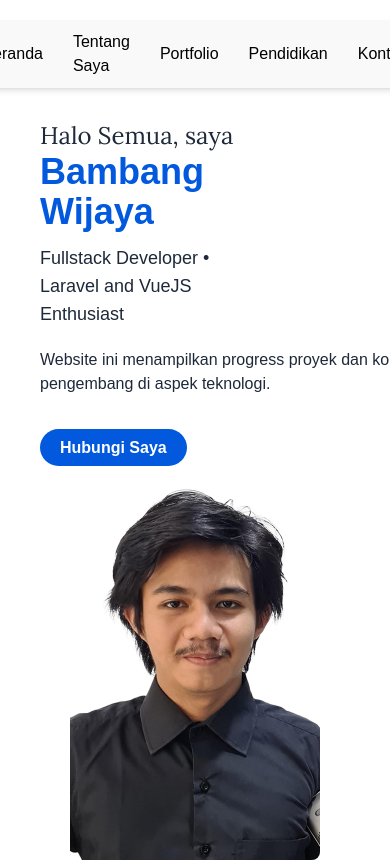
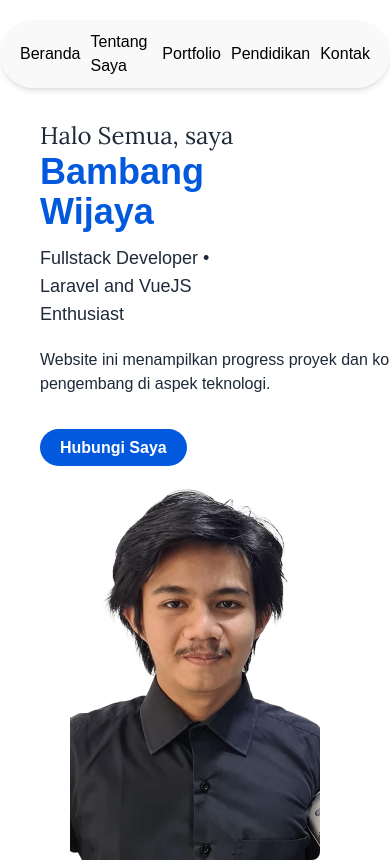
Before and after one commit to joytimess/wijaya-portofolio, a Vue app: page / in a window 390 px wide. Shown: the top 862 px of the page. Built offline with nearby package versions, Linux system fonts and the light colour scheme.

Commit message:
fix for mobile

```diff
--- a/src/assets/css/output.css
+++ b/src/assets/css/output.css
@@ -1019,6 +1019,16 @@
       justify-content: center;
     }
   }
+  .max-sm\:gap-2\.5 {
+    @media (width < 40rem) {
+      gap: calc(var(--spacing) * 2.5);
+    }
+  }
+  .max-sm\:px-5 {
+    @media (width < 40rem) {
+      padding-inline: calc(var(--spacing) * 5);
+    }
+  }
   .max-sm\:px-10 {
     @media (width < 40rem) {
       padding-inline: calc(var(--spacing) * 10);
--- a/src/components/Navbar.vue
+++ b/src/components/Navbar.vue
@@ -13,7 +13,7 @@ onMounted(async () => {
 
 <template>
     <nav class="w-full fixed top-0 left-0 right-0 z-10 flex justify-center animate__animated animate__fadeInDown">
-        <ul class="flex items-center gap-7.5 px-10 py-2.5 mt-5 rounded-full font-medium shadow-md bg-gray-100/50 backdrop-blur-lg ">
+        <ul class="flex items-center gap-7.5 px-10 py-2.5 mt-5 rounded-full font-medium shadow-md bg-gray-100/50 backdrop-blur-lg max-sm:px-5 max-sm:gap-2.5">
             <li><a href="#hero">Beranda</a></li>
             <li><a href="#about-me">Tentang Saya</a></li>
             <li><a href="#portofolio">Portfolio</a></li>
```
